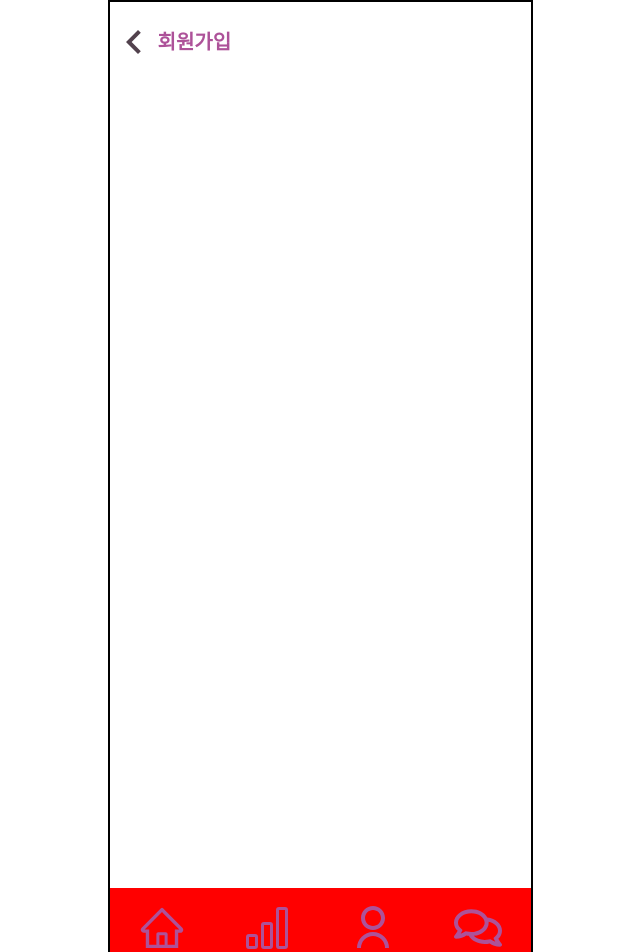
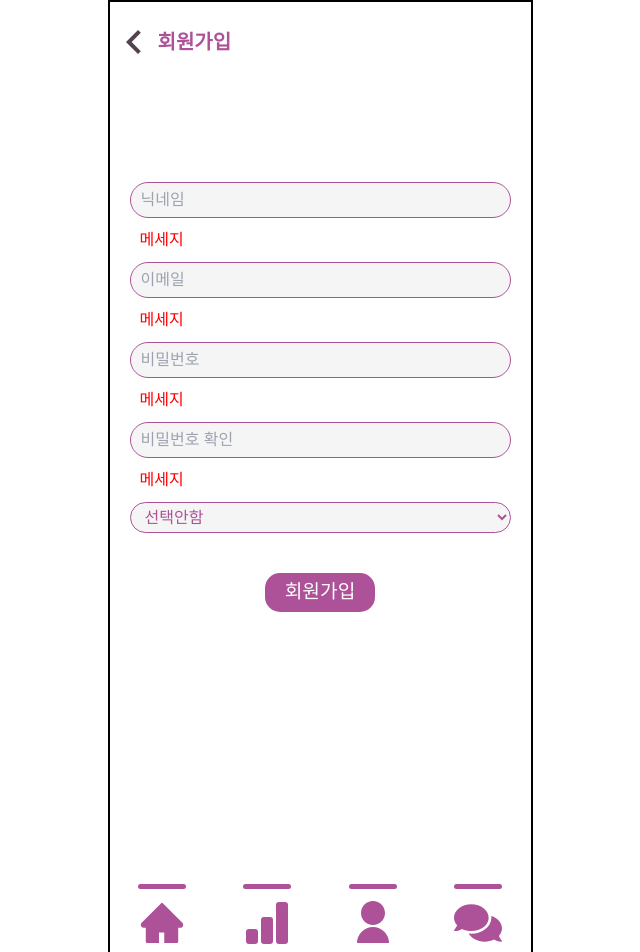
Before and after one commit to haglass/MoneyBook, a React (Create React App) app: page /signup in a window 1280 px wide. Shown: the top 952 px of the page, without its empty margins (320-960 px from the left). Built offline with nearby package versions, Linux system fonts and the light colour scheme.

Commit message:
퍼블리싱
회원가입 페이지/Nav Tab

```diff
--- a/src/components/Nav.js
+++ b/src/components/Nav.js
@@ -1,44 +1,53 @@
 import React from "react";
 import * as css from "../styles/Styles";
+import { Link } from "react-router-dom";
+//icon
 import { AiOutlineHome } from "react-icons/ai";
-// import {AiFillHome} from "react-icons/ai"
+import { AiFillHome } from "react-icons/ai";
 import { BsBarChart } from "react-icons/bs";
-// import {BsBarChartFill}from "react-icons/bs"
+import { BsBarChartFill } from "react-icons/bs";
+import { RiUserLine } from "react-icons/ri";
+import { RiUserFill } from "react-icons/ri";
+import { FaRegComments } from "react-icons/fa";
+import { FaComments } from "react-icons/fa";
 
-import { RiUserLine } from "react-icons/ri";
-// import {RiUserFill} from "react-icons/ri"
-import { FaRegComments } from "react-icons/fa";
-import { Link } from "react-router-dom";
-// import {FaComments} from "react-icons/fa"
+import { useState } from "react";
 
 const Nav = () => {
+  const [navIcon, setNavIcon] = useState({
+    focus: false,
+  });
+  const handleNavIcon = (e) => {
+    setNavIcon(() => {
+      if (!navIcon.focus) {
+        return { focus: true };
+      }
+      return { focus: false };
+    });
+  };
   return (
     <>
-      <css.navInner className="flex justify-around py-4 text-5xl text-main ">
-        <Link to="/Main">
-          <button className="text-main">
-            <AiOutlineHome />
-          </button>
+      <css.navInner className="flex justify-around py-4 text-5xl ">
+        <Link to="/">
+          <div onClick={handleNavIcon}>
+            {navIcon.focus ? <AiOutlineHome /> : <AiFillHome />}
+          </div>
         </Link>
-        {/* <AiFillHome/> */}
-        <Link to="/Cart">
-          <button className="text-main">
-            <BsBarChart />
-          </button>
+        <Link to="/Chart">
+          <div onClick={handleNavIcon}>
+            {navIcon.focus ? <BsBarChart /> : <BsBarChartFill />}
+          </div>
         </Link>
-        {/* <BsBarChartFill/> */}
         <Link to="/Login">
-          <button className="text-main">
-            <RiUserLine />
-          </button>
+          <div onClick={handleNavIcon}>
+            {navIcon.focus ? <RiUserLine /> : <RiUserFill />}
+          </div>
         </Link>
-        {/* <RiUserFill/>  */}
         <Link to="/Board">
-          <button className="text-main ">
-            <FaRegComments />
-          </button>
+          <div onClick={handleNavIcon}>
+            {navIcon.focus ? <FaRegComments /> : <FaComments />}
+          </div>
         </Link>
-        {/* <FaComments/> */}
       </css.navInner>
     </>
   );
--- a/src/pages/Board/Board.js
+++ b/src/pages/Board/Board.js
@@ -1,9 +1,27 @@
-import React from 'react'
+import React from "react";
+import { Link } from "react-router-dom";
+import * as css from "../../styles/Styles";
+import { MdOutlineKeyboardArrowLeft } from "react-icons/md";
+import tw from "tailwind-styled-components";
 
 const Board = () => {
   return (
-    <div>Board</div>
-  )
-}
+    <div>
+      <Header>
+        <Link to={"/"}>
+          <MdOutlineKeyboardArrowLeft className="text-sub text-5xl font-bold" />
+        </Link>
+        <h1 className="text-xl font-bold text-main">게시판</h1>
+      </Header>
+    </div>
+  );
+};
 
-export default Board
+const Header = tw.div`
+flex
+items-center
+w-full
+h-20
+`;
+
+export default Board;
--- a/src/pages/chart/Chart.js
+++ b/src/pages/chart/Chart.js
@@ -9,8 +9,8 @@ const Chart = () => {
       <Header>
         <Link to={"/"}>
           <MdOutlineKeyboardArrowLeft className="text-sub text-5xl font-bold" />
-          <h1> 통 계 </h1>
         </Link>
+        <h1 className="text-xl font-bold text-main">통계</h1>
       </Header>
       <div className="my-20">
         <Bt>많이 쓴 카테고리</Bt>
--- a/src/pages/user/SignUp.js
+++ b/src/pages/user/SignUp.js
@@ -3,17 +3,44 @@ import { Link } from "react-router-dom";
 import * as css from "../../styles/Styles";
 import { MdOutlineKeyboardArrowLeft } from "react-icons/md";
 import tw from "tailwind-styled-components";
+import { useState } from "react";
 
 const SingUp = () => {
+  const selectList = ["선택안함", "남성", "여성"];
+  const [Selected, setSelected] = useState("");
+  const handleSelect = (e) => {
+    setSelected(e.target.value);
+  };
+
   return (
     <div>
       <css.SignUpDiv>
         <Header>
-          <Link to={"/"}>
+          <Link to={"/login"}>
             <MdOutlineKeyboardArrowLeft className="text-sub text-5xl font-bold" />
           </Link>
           <h1 className="text-xl font-bold text-main">회원가입</h1>
         </Header>
+        <div className="signup-inner">
+          <form>
+            <input placeholder="닉네임" />
+            <span>메세지</span>
+            <input placeholder="이메일" />
+            <span>메세지</span>
+            <input placeholder="비밀번호" />
+            <span>메세지</span>
+            <input placeholder="비밀번호 확인" />
+            <span>메세지</span>
+            <select placeholder="성별" onChange={handleSelect} value={Selected}>
+              {selectList.map((item) => (
+                <option value={item} key={item}>
+                  {item}
+                </option>
+              ))}
+            </select>
+          </form>
+          <button>회원가입</button>
+        </div>
       </css.SignUpDiv>
     </div>
   );
--- a/src/styles/Styles.jsx
+++ b/src/styles/Styles.jsx
@@ -6,8 +6,22 @@ export const navInner = styled.div`
   bottom: 0;
   left: 0;
   width: 100%;
-  height: 80px;
-  background: red;
+  height: 100px;
+  /* background: red; */
+  a {
+    &::before {
+      content: "";
+      width: 100%;
+      height: 5px;
+      background-color: #ad5299;
+      display: block;
+      margin-bottom: 10px;
+      border-radius: 20px;
+    }
+    svg {
+      color: #ad5299;
+    }
+  }
 `;
 
 //Login
@@ -63,7 +77,7 @@ export const LoginDiv = styled.div`
     }
     .sns-area {
       width: 100%;
-      margin-top: 100px;
+      margin-top: 50px;
       position: relative;
       span {
         background: #fff;
@@ -101,4 +115,52 @@ export const LoginDiv = styled.div`
 
 //SighUp
 export const SignUpDiv = styled.div`
+  .signup-inner {
+    width: 100%;
+    padding: 0 20px;
+    form {
+      display: flex;
+      flex-direction: column;
+      margin-top: 100px;
+      input {
+        background-color: whitesmoke;
+        outline: none;
+        border: 1px solid #ad5299;
+        border-radius: 20px;
+        padding: 5px 10px;
+        color: #ad5299;
+        margin-bottom: 10px;
+        &:focus {
+          background-color: #fff;
+        }
+      }
+      span {
+        display: block;
+        margin-left: 10px;
+        color: red;
+        margin-bottom: 10px;
+      }
+      select {
+        background-color: whitesmoke;
+        outline: none;
+        border: 1px solid #ad5299;
+        border-radius: 20px;
+        padding: 5px 10px;
+        color: #ad5299;
+        &:focus {
+          background-color: #fff;
+        }
+      }
+    }
+    button {
+      display: block;
+      padding: 5px 20px;
+      background: #ad5299;
+      border-radius: 15px;
+      color: #fff;
+      font-size: 1.2rem;
+      margin: 0 auto;
+      margin-top: 40px;
+    }
+  }
 `;
```
